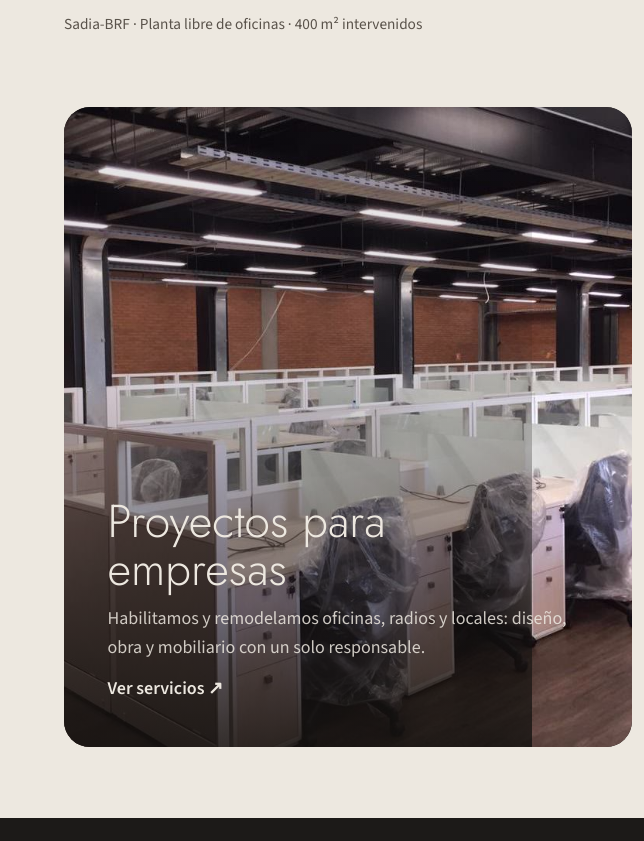
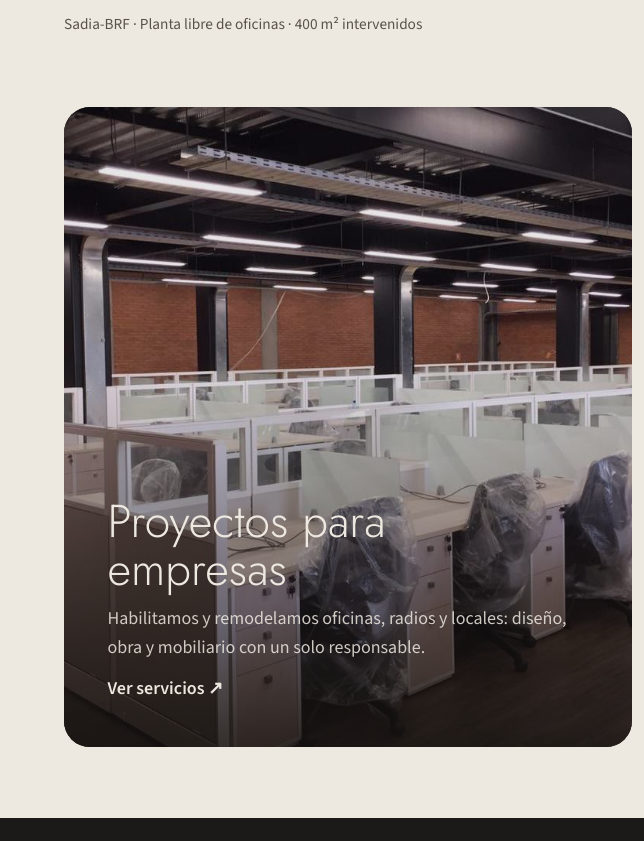
Before and after one commit to olympus-company/pzdesign-web, an Astro site: page / in a window 1280 px wide. Shown: the part 1350-2191 px from the top of the page, 0-644 px from the left. Built offline with nearby package versions, Linux system fonts and the light colour scheme; Astro itself is replaced by a stand-in of ours.

Commit message:
fix(diseño): paneles de servicios no se montan en celular, oscurecido completo en la tarjeta de proyectos y aviso de maqueta en una línea
- La altura fija de los paneles ahora rige solo en escritorio (en celular pisaba height:auto y los paneles se montaban sobre la sección oscura).
- La regla de texto de las tarjetas ya no alcanza al velo, que cubre la tarjeta entera.
- Aviso de maqueta corto en celular; cabecera más compacta bajo 380 px para que el botón Menú no salga de la pantalla.

Co-Authored-By: Claude Opus 5.5 <noreply@anthropic.com>

```diff
--- a/src/layouts/Base.astro
+++ b/src/layouts/Base.astro
@@ -31,7 +31,7 @@ const nav = [{nombre:'Servicios',ruta:'/habilitacion-de-oficinas/'},{nombre:'Pro
 <body>
 <a class="skip-link" href="#contenido">Saltar al contenido</a>
 <header class="site-header" data-cabecera><div class="container header-inner"><Marca/><nav class="desktop-nav" aria-label="Principal">{nav.map(n=><a href={n.ruta} aria-current={ruta===n.ruta?'page':undefined}>{n.nombre}</a>)}</nav><div class="cabecera-acciones">{tienda&&<a href="/tienda/carro/" class="carro-boton" aria-label="Ver carro"><svg viewBox="0 0 24 24" aria-hidden="true"><path d="M3 4h2.2l2.1 11.2a1.6 1.6 0 0 0 1.6 1.3h8.6a1.6 1.6 0 0 0 1.6-1.2L21 8H6.2" fill="none" stroke="currentColor" stroke-width="1.5" stroke-linecap="round" stroke-linejoin="round"/><circle cx="9.5" cy="20" r="1.3" fill="currentColor"/><circle cx="17.5" cy="20" r="1.3" fill="currentColor"/></svg><span data-carro-cuenta>0</span></a>}<details class="mobile-nav"><summary>Menú</summary><nav aria-label="Principal móvil">{nav.map(n=><a href={n.ruta} aria-current={ruta===n.ruta?'page':undefined}>{n.nombre}</a>)}</nav></details></div></div></header>
-{tienda&&<p class="maqueta-aviso">Maqueta de la tienda · los precios son de ejemplo y el pago aún no está conectado</p>}
+{tienda&&<p class="maqueta-aviso">Maqueta de la tienda<span class="aviso-largo"> · los precios son de ejemplo y el pago aún no está conectado</span><span class="aviso-corto"> · precios de ejemplo</span></p>}
 <main id="contenido">
 {migas.length>0 && <nav class="container breadcrumbs" aria-label="Ruta de navegación"><ol>{crumbs.map((c,i)=><li>{i===crumbs.length-1?<span aria-current="page">{c.nombre}</span>:<a href={c.ruta}>{c.nombre}</a>}</li>)}</ol></nav>}
 <slot/>
--- a/src/styles/global.css
+++ b/src/styles/global.css
@@ -374,7 +374,7 @@ button.button{cursor:pointer}
 .cara:hover img{transform:scale(1.04)}
 .cara .velo{position:absolute;inset:0;background:linear-gradient(to top,rgb(20 18 16 / .82),rgb(20 18 16 / .1) 60%)}
 .cara.producto .velo{display:none}
-.cara>span{position:relative;display:grid;gap:12px;max-width:26em}
+.cara>span:not(.velo){position:relative;display:grid;gap:12px;max-width:26em}
 .cara .cara-nombre{font-family:var(--titulos);font-weight:300;font-size:clamp(1.9rem,3.6vw,3.2rem);line-height:1.05}
 .cara .cara-texto{opacity:.85}
 .cara .cara-ir{font-weight:600}
@@ -412,5 +412,8 @@ input,select,textarea{border-radius:var(--r-campo)}
 .foto-grande .marco,.heroe-foto .marco{width:fit-content;max-width:100%;margin-inline:auto}
 .foto-grande .project-image,.heroe-foto .project-image{width:auto}
 .heroe-foto figcaption{max-width:100%}
-.pe{height:clamp(460px,58vh,580px)}
+@media(min-width:861px){.pe{height:clamp(460px,58vh,580px)}}
 .cifras-grid strong{font-size:clamp(2.6rem,5.4vw,5.2rem);white-space:nowrap}
+.aviso-corto{display:none}
+@media(max-width:860px){.maqueta-aviso{white-space:nowrap;font-size:.74rem;padding:6px 14px;bottom:12px}.aviso-largo{display:none}.aviso-corto{display:inline}}
+@media(max-width:380px){.header-inner{gap:10px}.cabecera-acciones{gap:8px}.brand{gap:8px}.brand-word{letter-spacing:.28em}.mobile-nav summary{padding:9px 13px}}
```
